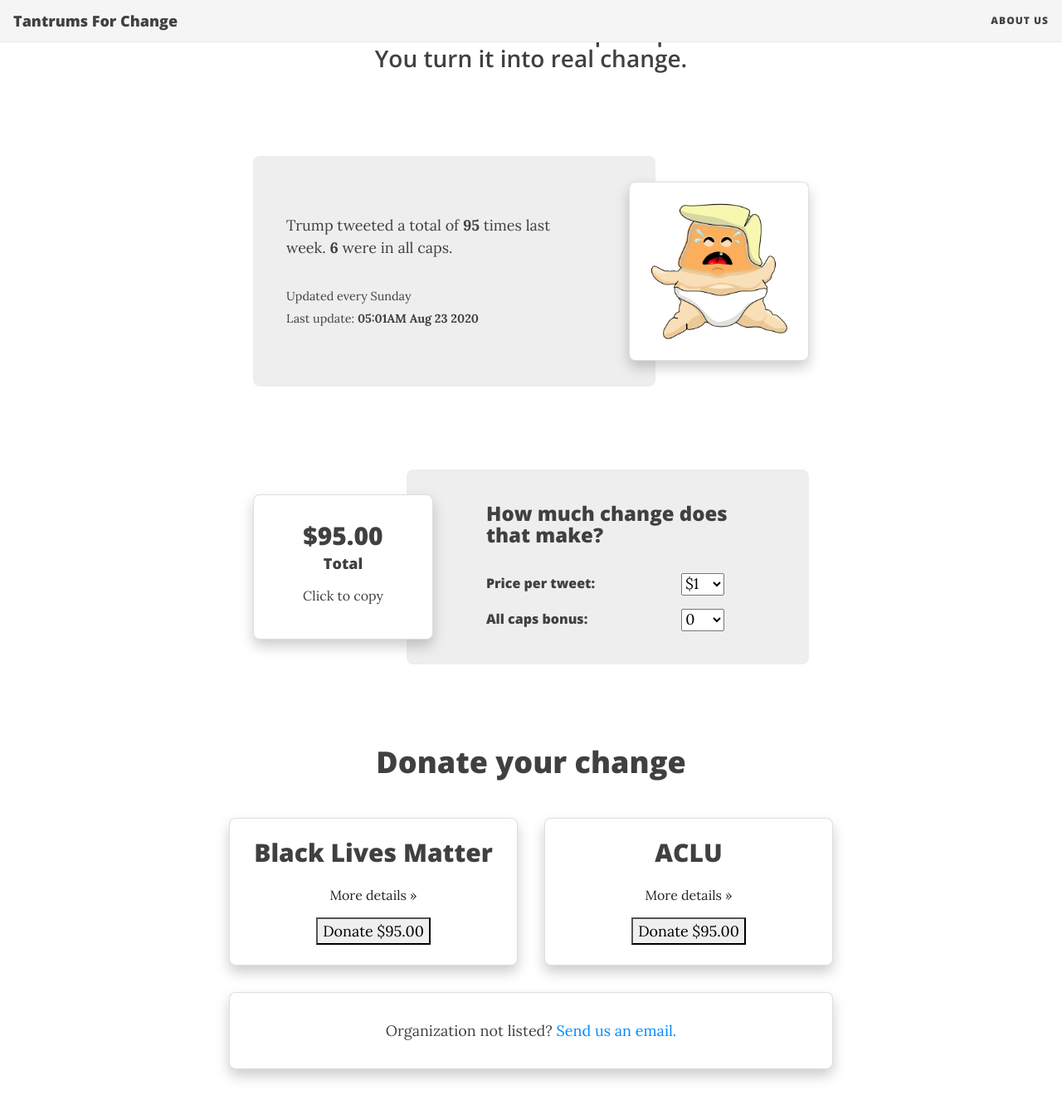
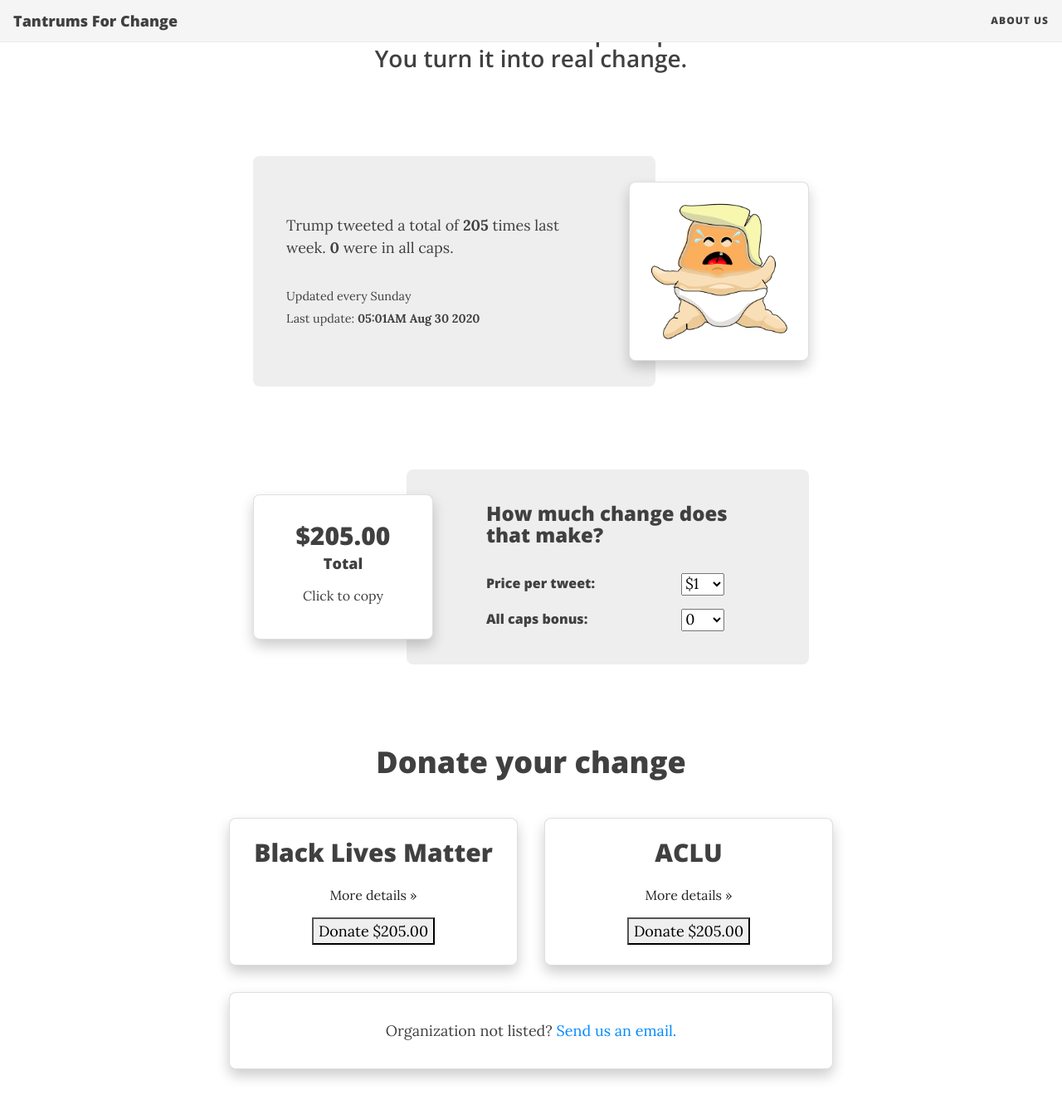
Before and after one commit to tantrumsforchange/tantrumsforchange.github.io, a Jekyll site: the page built from index.html, in a window 1280 px wide and 1400 px high, scrolled down 253 px. Shown: the top 1337 px of the window at 83% size. Built offline with Jekyll 4.4.1, drawn with Linux system fonts in a browser that asks for light colours; nearby versions of some CDN libraries; the list of posts is cut into pages by our own code.

Commit message:
Update Data Test

```diff
--- a/_data/data.yml
+++ b/_data/data.yml
@@ -1,3 +1,3 @@
-tweet_total: 95
-all_caps: 6
-update_time: 05:01AM Aug 23 2020
+tweet_total: 205
+all_caps: 0
+update_time: 05:01AM Aug 30 2020
```
